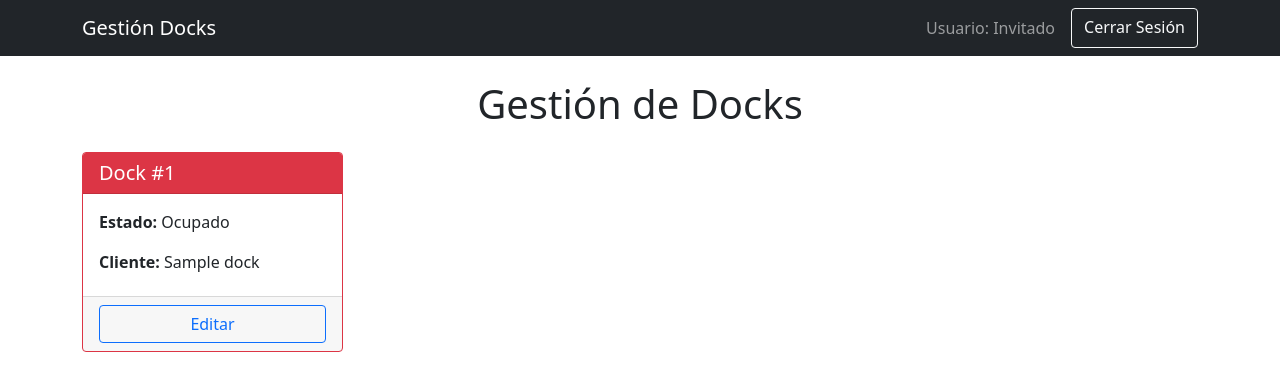
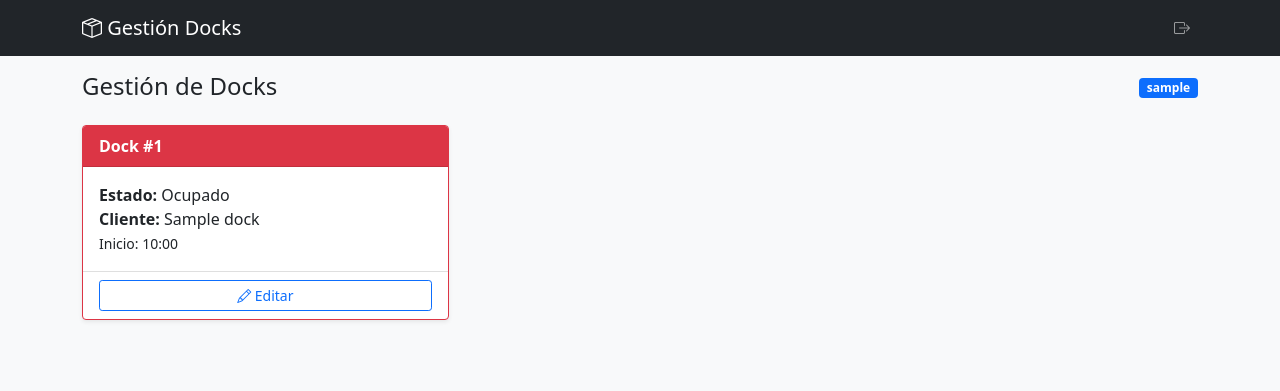
Before and after one commit to Gerardozow/dockingManagement, a PHP site: page /dashboard.php in a window 1280 px wide. Shown: the top 391 px of the page. Run offline with PHP 8.4, Linux system fonts and the light colour scheme; the visitor is signed in with stand-in values (Sample User, id 1); tables that the repository leaves empty or names only in its code hold one stand-in row (values such as "Sample post"); a stand-in replaces the project's code that opens the database connection.

Commit message:
mejoras en la interfaz

```diff
--- a/css/styles.css
+++ b/css/styles.css
@@ -1,20 +1,53 @@
-/* Efecto hover en tarjetas */
+/* Estilos generales */
+body {
+    background-color: #f8f9fa;
+}
+
 .dock-card {
     transition: transform 0.2s, box-shadow 0.2s;
-  }
+    min-height: 180px;
+}
 
-  .dock-card:hover {
-    transform: translateY(-5px);
-    box-shadow: 0 .5rem 1rem rgba(0,0,0,.15);
-  }
+.dock-card:hover {
+    transform: translateY(-3px);
+    box-shadow: 0 .5rem 1rem rgba(0, 0, 0, .15);
+}
 
-  /* Altura fija para cards */
-  .card {
-    min-height: 200px;
-  }
+/* Responsividad */
+@media (max-width: 767px) {
+    .container {
+        padding: 0 10px;
+    }
 
-  /* Mejora visual para modal */
-  #editModal .form-label {
-    font-weight: 500;
-    margin-bottom: 0.3rem;
-  }
+    .dock-card .card-title {
+        font-size: 1rem;
+    }
+
+    .btn-sm {
+        padding: 5px 10px;
+        font-size: 0.8rem;
+    }
+}
+
+@media (max-width: 575px) {
+    .modal-dialog {
+        margin: 10px;
+    }
+
+    .modal-content {
+        border-radius: 0;
+    }
+}
+
+/* Navbar móvil */
+.navbar-toggler {
+    border: none;
+}
+
+/* Toast notifications */
+.toast {
+    position: fixed;
+    bottom: 20px;
+    right: 20px;
+    z-index: 9999;
+}
--- a/dashboard.php
+++ b/dashboard.php
@@ -8,30 +8,43 @@ checkAuth();
 <!DOCTYPE html>
 <html>
 <head>
+    <meta name="viewport" content="width=device-width, initial-scale=1">
     <link href="https://cdn.jsdelivr.net/npm/bootstrap@5.1.3/dist/css/bootstrap.min.css" rel="stylesheet">
+    <link rel="stylesheet" href="https://cdn.jsdelivr.net/npm/bootstrap-icons@1.8.1/font/bootstrap-icons.css">
     <link rel="stylesheet" href="css/styles.css">
 </head>
 <body>
     <?php include 'includes/navbar.php'; ?>
 
-  <div class="container mt-4">
-    <h1 class="text-center mb-4">Gestión de Docks</h1>
-    <div class="row row-cols-1 row-cols-md-3 row-cols-lg-4 g-4" id="docks-container">
+    <div class="container mt-3">
+        <div class="d-flex justify-content-between align-items-center mb-4">
+            <h1 class="h4 mb-0">Gestión de Docks</h1>
+            <div class="d-none d-md-block">
+                <span class="badge bg-primary"><?= $_SESSION['username'] ?></span>
+            </div>
+        </div>
+
+        <div class="row row-cols-1 row-cols-sm-2 row-cols-lg-3 row-cols-xxl-4 g-2" id="docks-container">
             <?php foreach (getAllDocks() as $dock): ?>
                 <div class="col">
-          <div class="card h-100 border-<?= getStatusColor($dock['status']) ?>">
-            <div class="card-header bg-<?= getStatusColor($dock['status']) ?> text-white">
-              <h5 class="card-title mb-0">Dock #<?= $dock['id'] ?></h5>
-              <small><?= ucfirst($dock['type']) ?></small>
+                    <div class="card h-100 shadow-sm border-<?= getStatusColor($dock['status']) ?>">
+                        <div class="card-header py-2 bg-<?= getStatusColor($dock['status']) ?> text-white">
+                            <div class="d-flex justify-content-between">
+                                <div class="fw-bold">Dock #<?= $dock['id'] ?></div>
+                                <small><?= strtoupper($dock['type']) ?></small>
+                            </div>
                         </div>
                         <div class="card-body">
-              <p class="card-text"><strong>Estado:</strong> <?= ucfirst($dock['status']) ?></p>
-              <p class="card-text"><strong>Cliente:</strong> <?= $dock['client_name'] ?: 'N/A' ?></p>
+                            <ul class="list-unstyled mb-0">
+                                <li><strong>Estado:</strong> <?= ucfirst($dock['status']) ?></li>
+                                <li><strong>Cliente:</strong> <?= $dock['client_name'] ?: 'N/A' ?></li>
+                                <li><small>Inicio: <?= $dock['start_time'] ? date('H:i', strtotime($dock['start_time'])) : '--:--' ?></small></li>
+                            </ul>
                         </div>
-            <div class="card-footer">
-              <button class="btn btn-outline-primary w-100"
+                        <div class="card-footer bg-transparent py-2">
+                            <button class="btn btn-outline-primary btn-sm w-100"
                                     onclick="openEditModal(<?= $dock['id'] ?>)">
-                Editar
+                                <i class="bi bi-pencil"></i> Editar
                             </button>
                         </div>
                     </div>
@@ -40,19 +53,22 @@ checkAuth();
         </div>
     </div>
 
-  <!-- Modal de edici -->
+    <!-- Modal de Edición -->
     <div class="modal fade" id="editModal">
-    <div class="modal-dialog">
+        <div class="modal-dialog modal-dialog-centered">
             <div class="modal-content">
-            <!-- ... -->
+                <div class="modal-header">
+                    <h5 class="modal-title">Editar Dock #<span id="modalDockId"></span></h5>
+                    <button type="button" class="btn-close" data-bs-dismiss="modal"></button>
+                </div>
                 <div class="modal-body">
-                <input type="hidden" id="editDockId">
+                    <form id="editForm">
                         <div class="mb-3">
-                <label>Cliente</label>
+                            <label class="form-label">Cliente</label>
                             <input type="text" class="form-control" id="editClientName">
                         </div>
                         <div class="mb-3">
-                <label>Estado</label>
+                            <label class="form-label">Estado</label>
                             <select class="form-select" id="editStatus">
                                 <option value="disponible">Disponible</option>
                                 <option value="ocupado">Ocupado</option>
@@ -60,13 +76,15 @@ checkAuth();
                             </select>
                         </div>
                         <div class="mb-3">
-                <label>Detalles</label>
-                <textarea class="form-control" id="editDetails"></textarea>
+                            <label class="form-label">Detalles</label>
+                            <textarea class="form-control" id="editDetails" rows="3"></textarea>
                         </div>
+                    </form>
                 </div>
                 <div class="modal-footer">
                     <button type="button" class="btn btn-secondary" data-bs-dismiss="modal">Cancelar</button>
-        <button type="button" class="btn btn-primary" id="saveChanges">Guardar</button> <!-- ¡ID correcto! -->
+                    <button type="button" class="btn btn-primary" id="saveChanges">Guardar</button>
+                </div>
             </div>
         </div>
     </div>
--- a/includes/navbar.php
+++ b/includes/navbar.php
@@ -1,11 +1,20 @@
 <?php if (isset($_SESSION['user_id'])): ?>
 <nav class="navbar navbar-expand-lg navbar-dark bg-dark">
-  <div class="container">
-    <a class="navbar-brand" href="#">Gestión Docks</a>
-    <div class="navbar-nav ms-auto">
-      <span class="navbar-text me-3">Usuario: <?= $_SESSION['username'] ?? 'Invitado' ?></span>
-      <a href="logout.php" class="btn btn-outline-light">Cerrar Sesión</a>
+    <div class="container">
+        <a class="navbar-brand" href="#">
+            <i class="bi bi-box-seam"></i> Gestión Docks
+        </a>
+        <button class="navbar-toggler" type="button" data-bs-toggle="collapse" data-bs-target="#navbarNav">
+            <span class="navbar-toggler-icon"></span>
+        </button>
+        <div class="collapse navbar-collapse" id="navbarNav">
+            <div class="navbar-nav ms-auto">
+                <a class="nav-link" href="logout.php">
+                    <i class="bi bi-box-arrow-right"></i>
+                    <span class="d-lg-none">Cerrar Sesión</span>
+                </a>
+            </div>
+        </div>
     </div>
-  </div>
 </nav>
 <?php endif; ?>
```
Also changed, not shown: index.php (+13 -6 lines), js/scripts.js (+75 -56 lines). Lines whose indentation alone changed are shown as unchanged.
